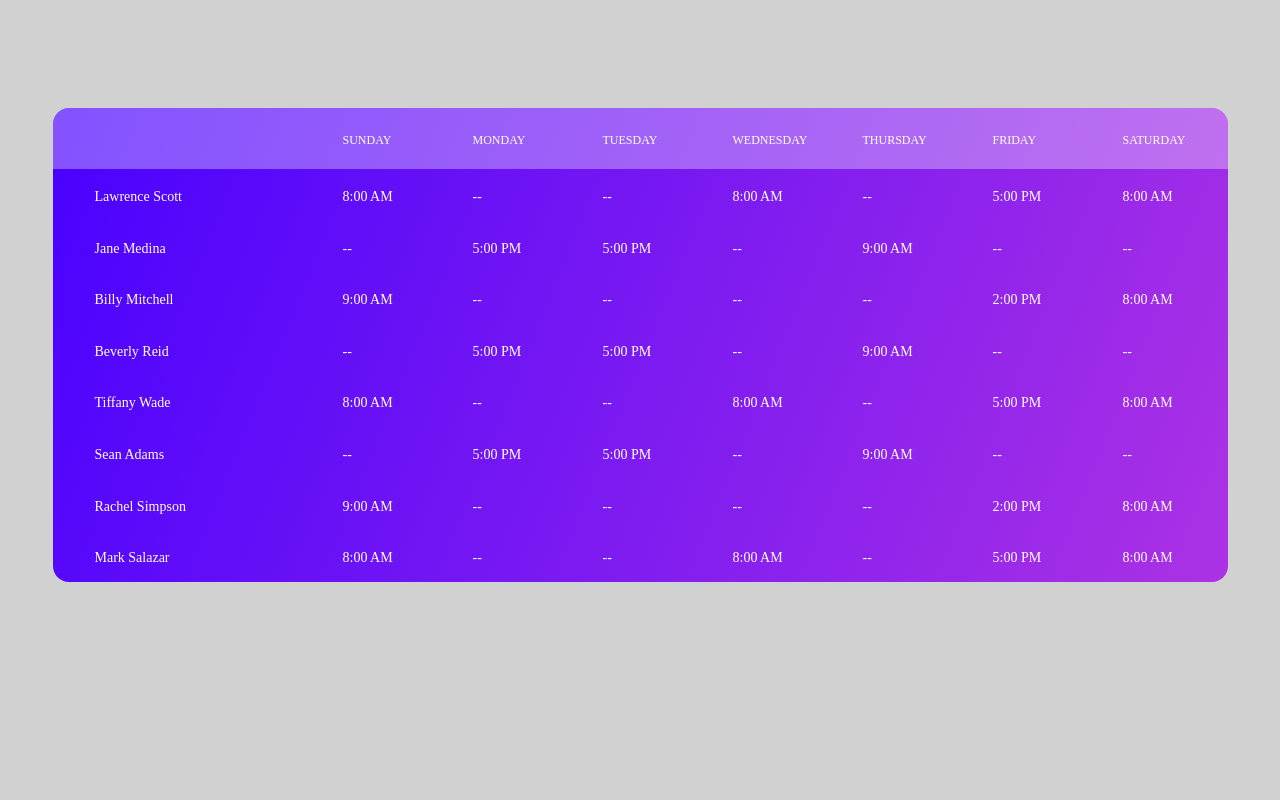
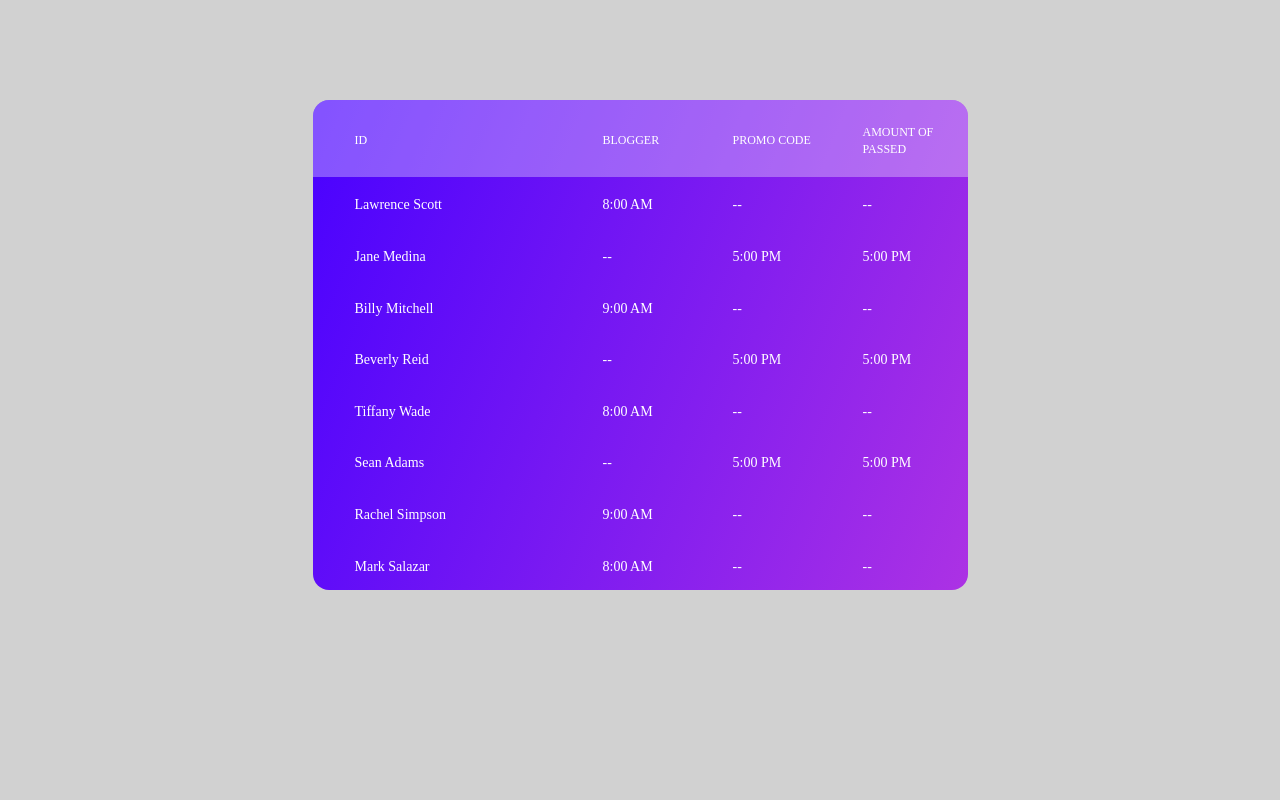
Before and after one commit to c0Rr0s10n/FemaleClubSite, a PHP site: page /control_panel.php in a window 1280 px wide. Run offline with PHP 8.4, Linux system fonts and the light colour scheme; some web fonts are replaced.

Commit message:
Prepared table

```diff
--- a/control_panel.php
+++ b/control_panel.php
@@ -29,14 +29,10 @@
 					<table data-vertable="ver6">
 						<thead>
 							<tr class="row100 head">
-								<th class="column100 column1" data-column="column1"></th>
-								<th class="column100 column2" data-column="column2">Sunday</th>
-								<th class="column100 column3" data-column="column3">Monday</th>
-								<th class="column100 column4" data-column="column4">Tuesday</th>
-								<th class="column100 column5" data-column="column5">Wednesday</th>
-								<th class="column100 column6" data-column="column6">Thursday</th>
-								<th class="column100 column7" data-column="column7">Friday</th>
-								<th class="column100 column8" data-column="column8">Saturday</th>
+								<th class="column100 column1" data-column="column1">Id</th>
+								<th class="column100 column2" data-column="column2">Blogger</th>
+								<th class="column100 column3" data-column="column3">Promo code</th>
+								<th class="column100 column4" data-column="column4">Amount of passed</th>
 							</tr>
 						</thead>
 						<tbody>
@@ -45,10 +41,6 @@
 								<td class="column100 column2" data-column="column2">8:00 AM</td>
 								<td class="column100 column3" data-column="column3">--</td>
 								<td class="column100 column4" data-column="column4">--</td>
-								<td class="column100 column5" data-column="column5">8:00 AM</td>
-								<td class="column100 column6" data-column="column6">--</td>
-								<td class="column100 column7" data-column="column7">5:00 PM</td>
-								<td class="column100 column8" data-column="column8">8:00 AM</td>
 							</tr>
 
 							<tr class="row100">
@@ -56,10 +48,6 @@
 								<td class="column100 column2" data-column="column2">--</td>
 								<td class="column100 column3" data-column="column3">5:00 PM</td>
 								<td class="column100 column4" data-column="column4">5:00 PM</td>
-								<td class="column100 column5" data-column="column5">--</td>
-								<td class="column100 column6" data-column="column6">9:00 AM</td>
-								<td class="column100 column7" data-column="column7">--</td>
-								<td class="column100 column8" data-column="column8">--</td>
 							</tr>
 
 							<tr class="row100">
@@ -67,21 +55,12 @@
 								<td class="column100 column2" data-column="column2">9:00 AM</td>
 								<td class="column100 column3" data-column="column3">--</td>
 								<td class="column100 column4" data-column="column4">--</td>
-								<td class="column100 column5" data-column="column5">--</td>
-								<td class="column100 column6" data-column="column6">--</td>
-								<td class="column100 column7" data-column="column7">2:00 PM</td>
-								<td class="column100 column8" data-column="column8">8:00 AM</td>
-							</tr>
 
 							<tr class="row100">
 								<td class="column100 column1" data-column="column1">Beverly Reid</td>
 								<td class="column100 column2" data-column="column2">--</td>
 								<td class="column100 column3" data-column="column3">5:00 PM</td>
 								<td class="column100 column4" data-column="column4">5:00 PM</td>
-								<td class="column100 column5" data-column="column5">--</td>
-								<td class="column100 column6" data-column="column6">9:00 AM</td>
-								<td class="column100 column7" data-column="column7">--</td>
-								<td class="column100 column8" data-column="column8">--</td>
 							</tr>
 
 							<tr class="row100">
@@ -89,10 +68,6 @@
 								<td class="column100 column2" data-column="column2">8:00 AM</td>
 								<td class="column100 column3" data-column="column3">--</td>
 								<td class="column100 column4" data-column="column4">--</td>
-								<td class="column100 column5" data-column="column5">8:00 AM</td>
-								<td class="column100 column6" data-column="column6">--</td>
-								<td class="column100 column7" data-column="column7">5:00 PM</td>
-								<td class="column100 column8" data-column="column8">8:00 AM</td>
 							</tr>
 
 							<tr class="row100">
@@ -100,10 +75,6 @@
 								<td class="column100 column2" data-column="column2">--</td>
 								<td class="column100 column3" data-column="column3">5:00 PM</td>
 								<td class="column100 column4" data-column="column4">5:00 PM</td>
-								<td class="column100 column5" data-column="column5">--</td>
-								<td class="column100 column6" data-column="column6">9:00 AM</td>
-								<td class="column100 column7" data-column="column7">--</td>
-								<td class="column100 column8" data-column="column8">--</td>
 							</tr>
 
 							<tr class="row100">
@@ -111,10 +82,6 @@
 								<td class="column100 column2" data-column="column2">9:00 AM</td>
 								<td class="column100 column3" data-column="column3">--</td>
 								<td class="column100 column4" data-column="column4">--</td>
-								<td class="column100 column5" data-column="column5">--</td>
-								<td class="column100 column6" data-column="column6">--</td>
-								<td class="column100 column7" data-column="column7">2:00 PM</td>
-								<td class="column100 column8" data-column="column8">8:00 AM</td>
 							</tr>
 
 							<tr class="row100">
@@ -122,11 +89,6 @@
 								<td class="column100 column2" data-column="column2">8:00 AM</td>
 								<td class="column100 column3" data-column="column3">--</td>
 								<td class="column100 column4" data-column="column4">--</td>
-								<td class="column100 column5" data-column="column5">8:00 AM</td>
-								<td class="column100 column6" data-column="column6">--</td>
-								<td class="column100 column7" data-column="column7">5:00 PM</td>
-								<td class="column100 column8" data-column="column8">8:00 AM</td>
-							</tr>
 						</tbody>
 					</table>
 				</div>
```
